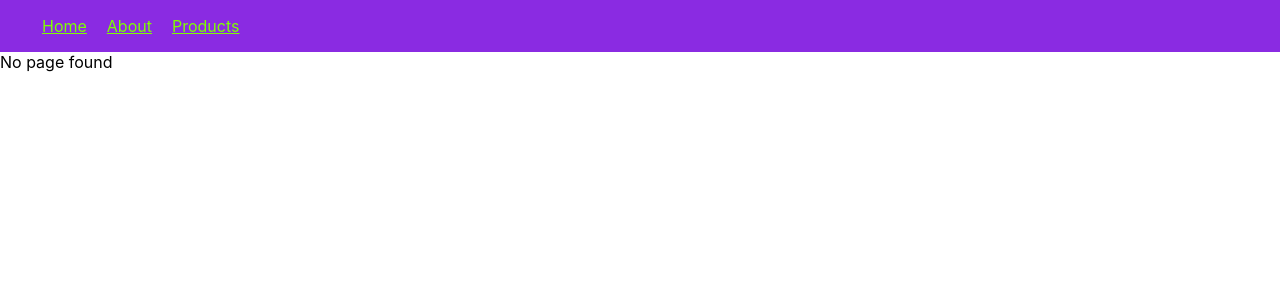
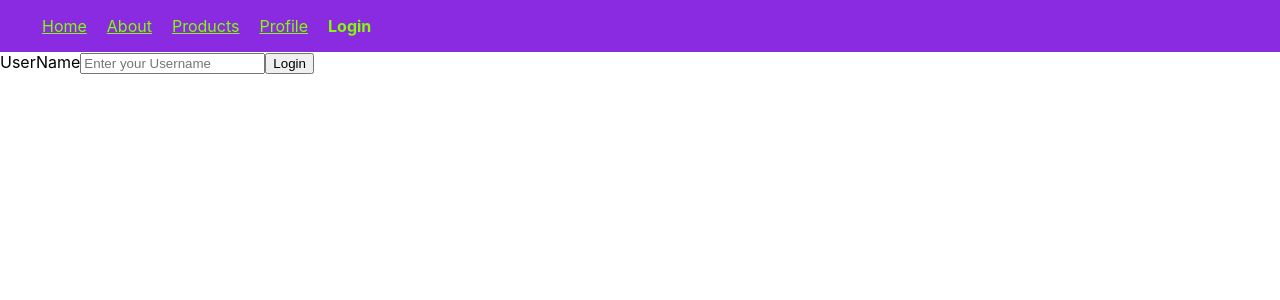
Before and after one commit to apurvgupta-ops/React, a React (Create React App) app: page /login in a window 1280 px wide. Shown: the top 300 px of the page. Built offline with nearby package versions, Linux system fonts and the light colour scheme.

Commit message:
RR Authentication and Protected Routes

```diff
--- a/src/React Router/Basic/App.js
+++ b/src/React Router/Basic/App.js
@@ -9,10 +9,15 @@
 import { Featured } from "./Featured";
 import { New } from "./New";
 import { Users } from "./Users";
+import Login from "./Login";
+import Profile from "./Profile";
+import { AuthProvider } from "./auth";
+import { ReqAuth } from "./ReqAuth";
 const LazyAbout = React.lazy(() => import("./Aboutpage"));
 const App = () => {
   return (
     <div>
+      <AuthProvider>
         <Navbar />
         <Routes>
           <Route path="/" element={<Homepage />} />
@@ -32,8 +37,18 @@
             <Route path="new" element={<New />} />
           </Route>
           <Route path="users" element={<Users />} />
+          <Route
+            path="profile"
+            element={
+              <ReqAuth>
+                <Profile />
+              </ReqAuth>
+            }
+          />
+          <Route path="login" element={<Login />} />
           <Route path="users/:userId" element={<Users />} /> //Dyanmic Routes
         </Routes>
+      </AuthProvider>
     </div>
   );
 };
--- /dev/null
+++ b/src/React Router/Basic/Login.js
@@ -0,0 +1,30 @@
+import React, { useState } from "react";
+import { useNavigate, useLocation } from "react-router-dom";
+import { useAuth } from "./auth";
+
+const Login = () => {
+  const [user, setUser] = useState("");
+  const auth = useAuth();
+  const location = useLocation();
+
+  const redirect = location.state?.path || "/";
+  const navigate = useNavigate();
+  const handleLogin = () => {
+    auth.login(user);
+    navigate(redirect, { replace: true });
+  };
+  return (
+    <div>
+      <label>
+        UserName
+        <input
+          type="text"
+          placeHolder="Enter your Username"
+          onChange={(e) => setUser(e.target.value)}
+        />
+      </label>
+      <button onClick={handleLogin}>Login</button>
+    </div>
+  );
+};
+export default Login;
--- /dev/null
+++ b/src/React Router/Basic/Logout.js
@@ -0,0 +1,19 @@
+import React from "react";
+import { useNavigate } from "react-router-dom";
+import { useAuth } from "./auth";
+
+function Logout() {
+  const auth = useAuth();
+  const navigate = useNavigate();
+  const handleLogout = () => {
+    auth.logout();
+    navigate("/");
+  };
+  return (
+    <div>
+      <button onClick={handleLogout}>LogOut</button>
+    </div>
+  );
+}
+
+export default Logout;
--- a/src/React Router/Basic/Navbar.js
+++ b/src/React Router/Basic/Navbar.js
@@ -1,14 +1,15 @@
 import React from "react";
 import { Link, NavLink } from "react-router-dom";
+import { useAuth } from "./auth";
 
 export const Navbar = () => {
+  const auth = useAuth();
   const styleNavLink = ({ isActive }) => {
     return {
       textDecoration: isActive ? "dotted" : "normal",
       fontWeight: isActive ? "bold" : "normal",
     };
   };
-
   return (
     <nav>
       {/* <Link to="/">Home</Link>
@@ -20,6 +21,14 @@
         About
       </NavLink>
       <NavLink to="/products">Products</NavLink>
+      <NavLink style={styleNavLink} to="/profile">
+        Profile
+      </NavLink>
+      {!auth.user && (
+        <NavLink style={styleNavLink} to="/login">
+          Login
+        </NavLink>
+      )}
     </nav>
   );
 };
--- /dev/null
+++ b/src/React Router/Basic/Profile.js
@@ -0,0 +1,14 @@
+import React from "react";
+import { useAuth } from "./auth";
+import Logout from "./Logout";
+function Profile() {
+  const auth = useAuth();
+  return (
+    <div>
+      Welcome {auth.user}
+      {auth.user && <Logout />}
+    </div>
+  );
+}
+
+export default Profile;
--- /dev/null
+++ b/src/React Router/Basic/ReqAuth.js
@@ -0,0 +1,13 @@
+import React from "react";
+import { Navigate, useLocation } from "react-router-dom";
+import { useAuth } from "./auth";
+
+export const ReqAuth = ({ children }) => {
+  const auth = useAuth();
+  const location = useLocation();
+
+  if (!auth.user) {
+    return <Navigate to="/login" state={{ path: location.pathname }} />;
+  }
+  return children;
+};
--- /dev/null
+++ b/src/React Router/Basic/auth.js
@@ -0,0 +1,25 @@
+import React, { useState, useContext, createContext } from "react";
+
+const AuthContext = createContext(null);
+
+export const AuthProvider = ({ children }) => {
+  const [user, setUser] = useState(null);
+
+  const login = (user) => {
+    setUser(user);
+  };
+
+  const logout = () => {
+    setUser(null);
+  };
+
+  return (
+    <AuthContext.Provider value={{ user, login, logout }}>
+      {children}
+    </AuthContext.Provider>
+  );
+};
+
+export const useAuth = () => {
+  return useContext(AuthContext);
+};
```
Lines whose indentation alone changed are shown as unchanged.
